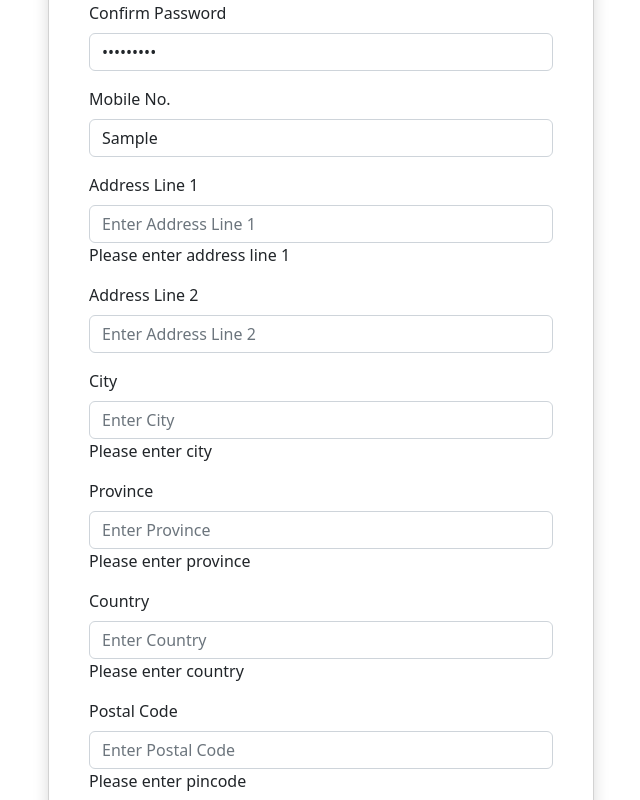
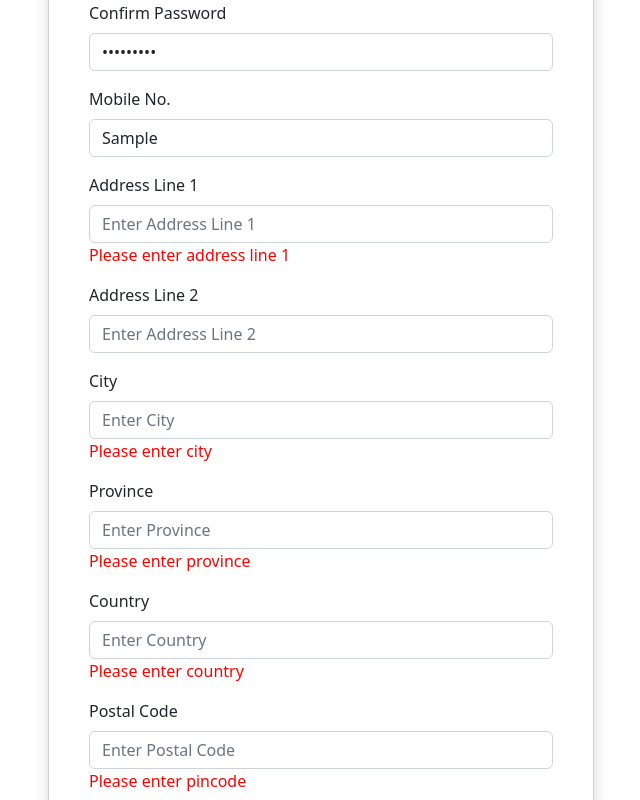
Before and after one commit to sunnykalola73/desi_kart, a React (Create React App) app in the folder client/: page /register in a window 1280 px wide. Both pictures are taken after typing "Sample", "Sample", "name@example.com", "Sample123", "Sample123", "Sample" into the empty fields and a click on the button "Create Account". Shown: the part 458-1258 px from the top of the page, without its empty margins (319-959 px from the left). Built offline with nearby package versions, Linux system fonts and the light colour scheme.

Commit message:
validations in register page

```diff
--- a/client/src/Components/Home/Register.js
+++ b/client/src/Components/Home/Register.js
@@ -105,7 +105,6 @@ export default function Register() {
     isValid = false;
     errors["pincode"] = "Please enter pincode"
    }
-
    setErrors({...errors})
    return isValid;
   }
@@ -135,7 +134,7 @@ export default function Register() {
                           First Name
                         </Form.Label>
                         <Form.Control type="text" placeholder="Enter First Name"  name="fname" value={form.fname} onChange={onChange}/>
-                        {errors.fname && errors.fname}
+                        {errors.fname && <p style={{"color": "red"}}>{errors.fname}</p>}
                       </Form.Group>
 
                       <Form.Group className="mb-3" >
@@ -143,7 +142,7 @@ export default function Register() {
                           Last Name
                         </Form.Label>
                         <Form.Control type="text" placeholder="Enter Last Name"  name="lname" value={form.lname} onChange={onChange}/>
-                        {errors.lname && errors.lname}
+                        {errors.lname && <p style={{"color": "red"}}>{errors.lname}</p>}
                       </Form.Group>
 
                       <Form.Group className="mb-3">
@@ -151,7 +150,7 @@ export default function Register() {
                           Email
                         </Form.Label>
                         <Form.Control type="email" placeholder="Enter Email"  name="email" value={form.email} onChange={onChange}/>
-                        {errors.email && errors.email}
+                        {errors.email && <p style={{"color": "red"}}>{errors.email}</p>}
                       </Form.Group>
 
                       <Form.Group
@@ -159,7 +158,7 @@ export default function Register() {
                       >
                         <Form.Label>Password</Form.Label>
                         <Form.Control type="password" placeholder="Enter Password"  name="password" value={form.password} onChange={onChange}/>
-                        {errors.password && errors.password}
+                        {errors.password && <p style={{"color": "red"}}>{errors.password}</p>}
                       </Form.Group>
 
                       <Form.Group
@@ -167,7 +166,7 @@ export default function Register() {
                       >
                         <Form.Label>Confirm Password</Form.Label>
                         <Form.Control type="password" placeholder="Enter Confirm Password"  name="confirmPassword" value={form.confirmPassword} onChange={onChange}/>
-                        {errors.confirmPassword && errors.confirmPassword}
+                        {errors.confirmPassword && <p style={{"color": "red"}}>{errors.confirmPassword}</p>}
                       </Form.Group>
 
                       <Form.Group className="mb-3" >
@@ -175,7 +174,7 @@ export default function Register() {
                           Mobile No.
                         </Form.Label>
                         <Form.Control type="text" placeholder="Enter Mobile No."  name="mobileno" value={form.mobileno} onChange={onChange}/>
-                        {errors.mobileno && errors.mobileno}
+                        {errors.mobileno && <p style={{"color": "red"}}>{errors.mobileno}</p>}
                       </Form.Group>
 
                       <Form.Group className="mb-3" >
@@ -183,7 +182,7 @@ export default function Register() {
                           Address Line 1
                         </Form.Label>
                         <Form.Control type="text" placeholder="Enter Address Line 1"  name="addressline1" value={form.addressline1} onChange={onChange}/>
-                        {errors.addressline1 && errors.addressline1}
+                        {errors.addressline1 && <p style={{"color": "red"}}>{errors.addressline1}</p>}
                       </Form.Group>
 
                       <Form.Group className="mb-3" >
@@ -198,7 +197,7 @@ export default function Register() {
                           City
                         </Form.Label>
                         <Form.Control type="text" placeholder="Enter City"  name="city" value={form.city} onChange={onChange}/>
-                        {errors.city && errors.city}
+                        {errors.city && <p style={{"color": "red"}}>{errors.city}</p>}
                       </Form.Group>
 
                       <Form.Group className="mb-3" >
@@ -206,7 +205,7 @@ export default function Register() {
                         Province
                         </Form.Label>
                         <Form.Control type="text" placeholder="Enter Province"  name="province" value={form.province} onChange={onChange}/>
-                        {errors.province && errors.province}
+                        {errors.province && <p style={{"color": "red"}}>{errors.province}</p>}
                       </Form.Group>
 
                       <Form.Group className="mb-3" >
@@ -214,7 +213,7 @@ export default function Register() {
                         Country
                         </Form.Label>
                         <Form.Control type="text" placeholder="Enter Country"  name="country" value={form.country} onChange={onChange}/>
-                        {errors.country && errors.country}
+                        {errors.country && <p style={{"color": "red"}}>{errors.country}</p>}
                       </Form.Group>
 
                       <Form.Group className="mb-3" >
@@ -222,7 +221,7 @@ export default function Register() {
                         Postal Code
                         </Form.Label>
                         <Form.Control type="text" placeholder="Enter Postal Code"  name="pincode" value={form.pincode} onChange={onChange}/>
-                        {errors.pincode && errors.pincode}
+                        {errors.pincode && <p style={{"color": "red"}}>{errors.pincode}</p>}
                       </Form.Group>
                       <div className="d-grid">
                         <Button variant="primary" type="submit" onClick={handleSubmit}>
```
